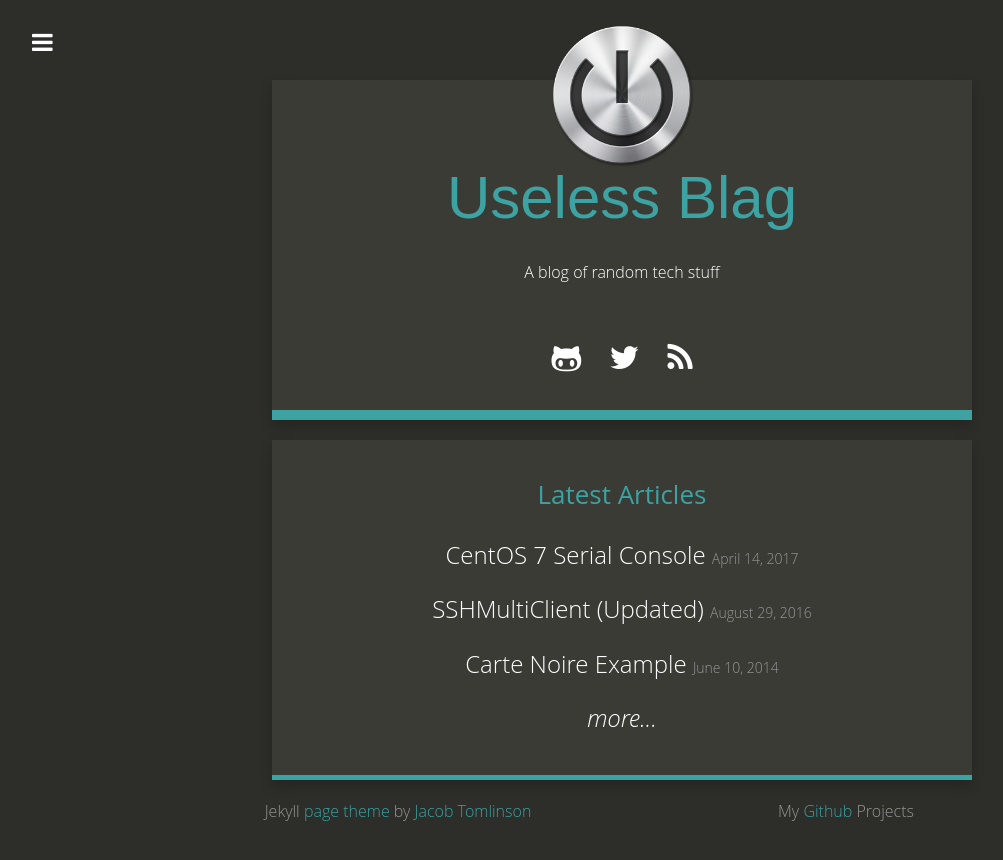
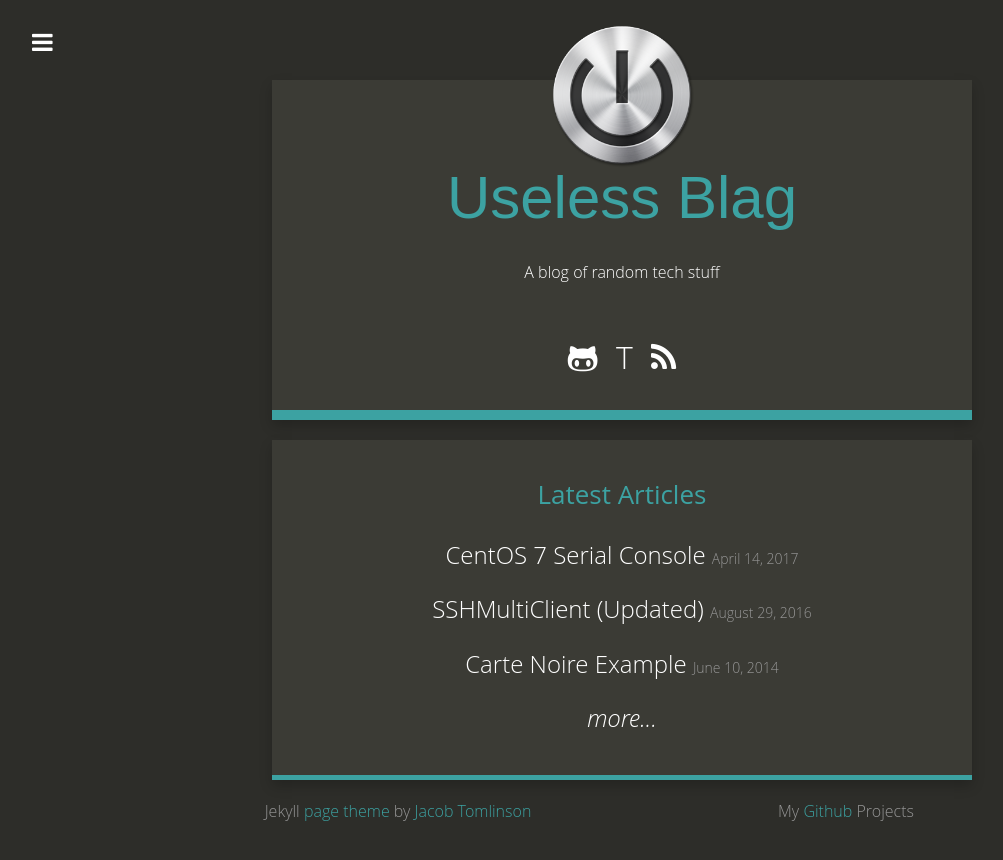
Before and after one commit to mrdaveanderson/mrdaveanderson.github.io, a Jekyll site: the page built from index.html, in a window 1280 px wide. Shown: the top 860 px of the page, without its empty margins (18-1021 px from the left). Built offline with Jekyll 4.4.1, drawn with Linux system fonts in a browser that asks for light colours; nearby versions of some CDN libraries.

```diff
--- a/_includes/social_links.html
+++ b/_includes/social_links.html
@@ -2,7 +2,7 @@
   {% if site.linkedin_link %}<a href="{{ site.linkedin_link }}" target="_new"><i class="fa fa-linkedin"></i></a>{% endif %}
   {% if site.google_plus_link %}<a href="{{ site.google_plus_link }}" target="_new"><i class="fa fa-google-plus"></i></a>{% endif %}
   {% if site.github_username %}<a href="https://github.com/{{ site.github_username }}" target="_new"><i class="fa fa-github-alt"></i></a>{% endif %}
-  {% if site.twitter_username %}<a href="https://www.twitter.com/{{ site.twitter_username }}" target="_new"><i class="fa fa-twitter"></i></a>{% endif %}
+  {% if site.twitter_username %}<a href="https://www.twitter.com/{{ site.twitter_username }}" target="_new">T</a>{% endif %}
   {% if site.stackoverflow_link %}<a href="{{ site.stackoverflow_link }}" target="_new"><i class="fa fa-stack-overflow"></i></a>{% endif %}
   <a href="{{ site.baseurl }}/feed.xml" target="_new"><i class="fa fa-rss"></i></a>
 </p>
```
